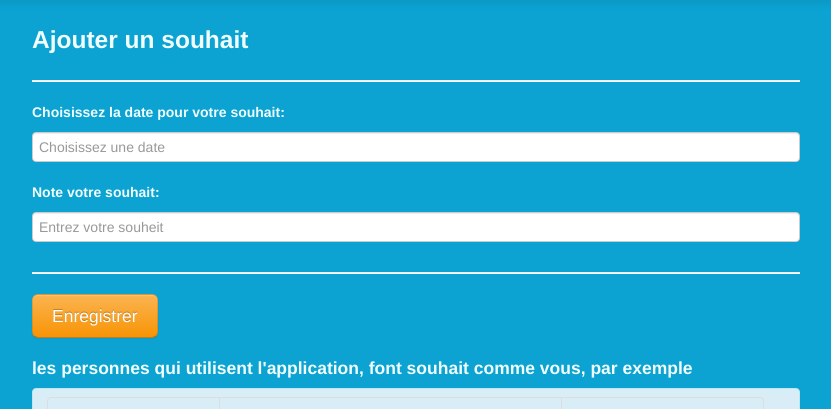
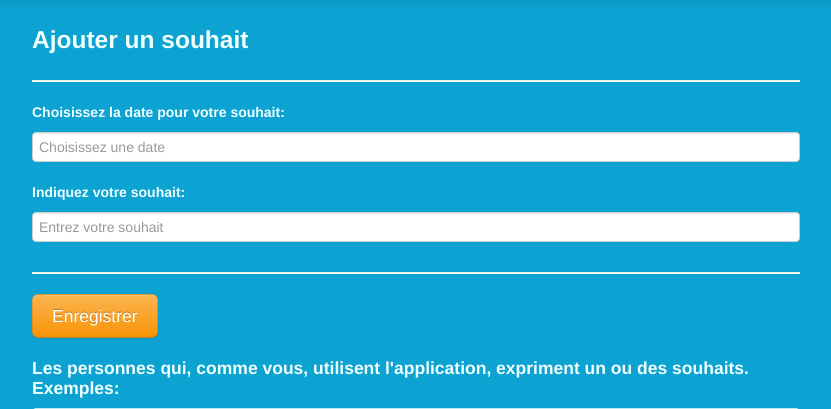
Before and after one commit to simplonco/EVAL-RNCP-C-1, a PHP site: page /EVAL-RNCP-C/home.php in a window 1280 px wide. Shown: the part 90-499 px from the top of the page, without its empty margins (224-1055 px from the left). Run offline with PHP 8.4, Linux system fonts and the light colour scheme; the visitor is signed in with stand-in values (Sample User, id 1); data that the repository does not hold is empty; some libraries are stand-ins or nearby versions; some web fonts are replaced.

Commit message:
traductions  modifications

```diff
--- a/home.php
+++ b/home.php
@@ -94,13 +94,13 @@
                   <hr />
                   <h5 class="form-label">Choisissez la date pour votre souhait:</h5>
                   <input type="text" class="input-block-level" id="datepicker" placeholder="Choisissez une date" name="txtdate" required />
-                  <h5 class="form-label">Note votre souhait:</h5>
-                  <input type="text" class="input-block-level" placeholder="Entrez votre souheit" name="txtmessage" required />
+                  <h5 class="form-label">Indiquez votre souhait:</h5>
+                  <input type="text" class="input-block-level" placeholder="Entrez votre souhait" name="txtmessage" required />
                   <hr />
                   <button class="btn btn-large btn-warning" type="submit" name="btn-request">Enregistrer</button>
               </form>
             </div>
-            <h4 class="form-request-heading">les personnes qui utilisent l'application, font souhait comme vous, par exemple</h4>
+            <h4 class="form-request-heading">Les personnes qui, comme vous, utilisent l'application, expriment un ou des souhaits. Exemples:</h4>
             <div class="alert alert-info">
                 <table class="table table-striped table-bordered">
                     <thead>
```
